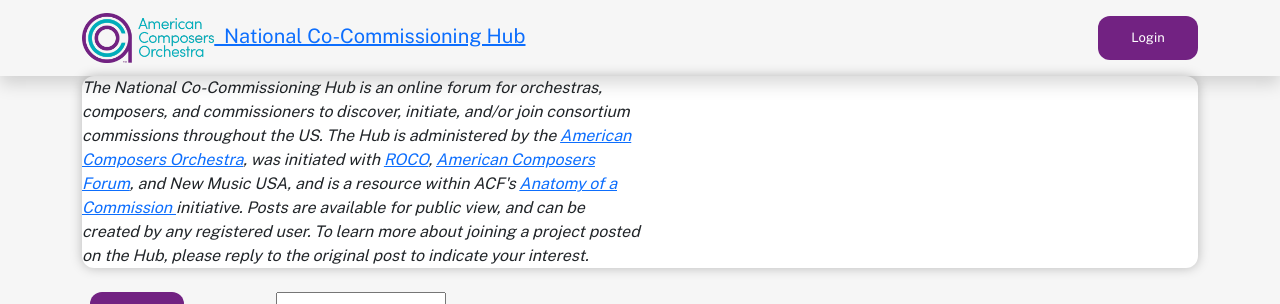
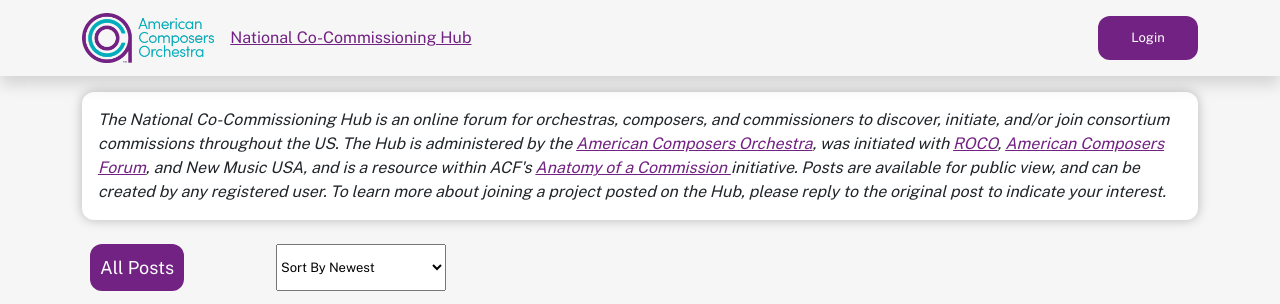
Before and after one commit to grow-global-io/Discussion-Forum, a React app in the folder discussion-forum-frontend/: page /home in a window 1280 px wide. Shown: the top 304 px of the page. Built offline with nearby package versions, Linux system fonts and the light colour scheme; some packages are replaced by stand-ins of ours; no server answers.

Commit message:
heading and navbar heading style

```diff
--- a/discussion-forum-frontend/src/components/Heading.js
+++ b/discussion-forum-frontend/src/components/Heading.js
@@ -1,5 +1,5 @@
 import { Chip } from '@mui/material';
-import styles from '../styles/Post.module.css';
+import styles from '../styles/Home.module.css';
 
 import { AiFillHeart, AiOutlineComment, AiOutlineHeart } from 'react-icons/ai';
 import { IoMdLink } from 'react-icons/io';
@@ -14,7 +14,7 @@
 
 
     return (
-        <div className={styles.post}>
+        <div className={styles.heading}>
 <i>
                 The National Co-Commissioning Hub is an online forum for orchestras, composers, and commissioners to discover, initiate, and/or join consortium commissions throughout the US. The Hub is administered by the <a href="https://americancomposers.org/">American Composers Orchestra</a>, was initiated with <a href="https://roco.org/">ROCO</a>, <a href="https://composersforum.org/">American Composers Forum</a>, and <a herf="https://newmusicusa.org/">New Music USA</a>, and is a resource within ACF's <a href="https://composersforum.org/anatomy-of-a-commission/#:~:text=Designed%20for%20both%20music%20creators,creators%20and%20encourage%20equitable%20experiences.">Anatomy of a Commission </a>initiative.
 
--- a/discussion-forum-frontend/src/components/NavigationBar.js
+++ b/discussion-forum-frontend/src/components/NavigationBar.js
@@ -1,11 +1,10 @@
 import React, { useState } from "react";
 import { Container, Image, Navbar } from "react-bootstrap";
 import { useSelector } from "react-redux";
+import { Link, useNavigate } from "react-router-dom";
 import BrandLogo from "../assets/aco-logo.png";
+import styles from "../styles/Home.module.css";
 import ProfileToggle from "./ProfileToggle";
-import { Link } from "react-router-dom";
-import styles from "../styles/Home.module.css";
-import { useNavigate } from "react-router-dom";
 
 const NavigationBar = () => {
   const user = useSelector((state) => state.auth.userInfo);
@@ -27,6 +26,7 @@
     <>
       <Navbar className="shadow">
         <Container>
+          <div className="d-flex flex-column flex-sm-row align-items-sm-center">
             <Navbar.Brand>
               <Link to="/">
                 <Image
@@ -34,9 +34,10 @@
                   alt="American Composers Orchestra"
                   height="50"
                 />
-              &nbsp;&nbsp;<h9>National Co-Commissioning Hub</h9>
               </Link>
             </Navbar.Brand>
+                <Link to="/" style={{color: '#722282', display: 'inline'}}>National Co-Commissioning Hub</Link>
+          </div>
 
           <Navbar.Collapse className="justify-content-end">
           {!user.id && (
--- a/discussion-forum-frontend/src/styles/Home.module.css
+++ b/discussion-forum-frontend/src/styles/Home.module.css
@@ -7,6 +7,20 @@
     padding: calc(var(--_size) + 1rem);
     grid-template-columns: repeat(12, 1fr);
     gap: var(--_size);
+}
+
+.heading {
+    background: #ffffff;
+    box-shadow: 0px 0px 12px rgba(0, 0, 0, 0.25);
+    border-radius: 12px;
+    margin-block: var(--_size);
+    padding: var(--_size);
+    overflow: auto;
+    max-height: 150px;
+}
+
+.heading a {
+    color: #722282;
 }
 
 .newPost {
@@ -156,4 +170,7 @@
     .homeLink {
         grid-row: 1;
     }
+    .heading {
+        max-height: none;
+    }
 }
```
Also changed, not shown: 2 other files. Lines whose indentation alone changed are shown as unchanged.
